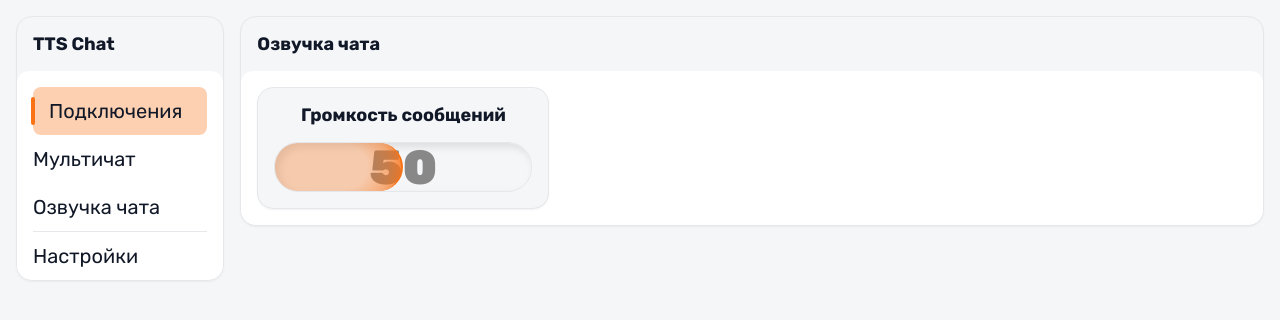
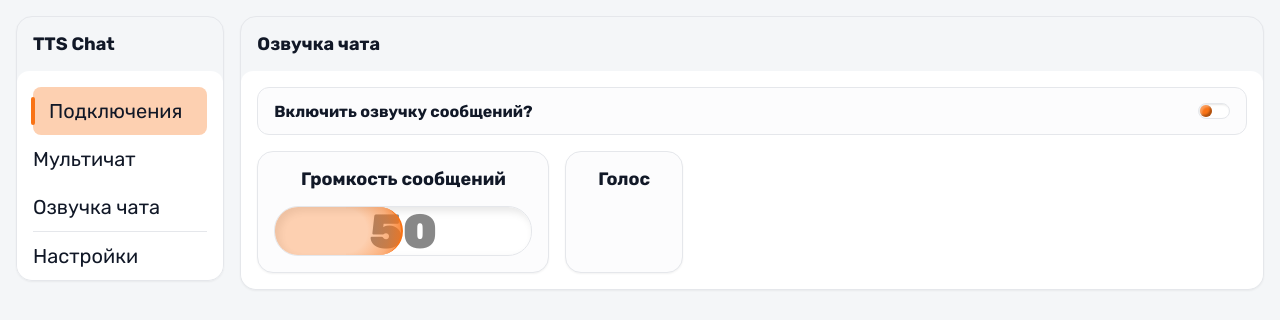
Before and after one commit to Saltein/tts-chat, a React (Create React App) app: page /tts in a window 1280 px wide. Shown: the top 320 px of the page. Built offline with nearby package versions, Linux system fonts and the light colour scheme; what number-to-words-ru would draw is missing.

Commit message:
фищиф

```diff
--- a/src/pages/OtherPages/TTSPage/TTSPage.jsx
+++ b/src/pages/OtherPages/TTSPage/TTSPage.jsx
@@ -1,5 +1,5 @@
 import { selectSpeechVolume, setSpeechVolume } from '../../../features/tts-chat/model/slice'
-import { DefaultSlider } from '../../../shared/ui'
+import { DefaultOption, DefaultSlider, DefaultSwitch, DefaultTitle } from '../../../shared/ui'
 import { TTSButton } from '../../../shared/ui/buttons/TTSButton/TTSButton'
 import { DefaultWidgetShape } from '../../../shared/widgets/DefaultWidgetShape/DefaultWidgetShape'
 import s from './TTSPage.module.scss'
@@ -7,11 +7,34 @@ import s from './TTSPage.module.scss'
 export const TTSPage = () => {
     return (
         <div className={s.wrapper}>
-            <DefaultWidgetShape marginLeft={'0'} padding={'0'} title='Озвучка чата' paddingBlock={'16px'}>
-                {/* <TTSButton /> */}
-                <DefaultWidgetShape title='Громкость сообщений' width={'fit-content'} margin={'0'} padding={'0 16px 16px 16px'} noBlock justifyTitle={'center'}>
-                    <DefaultSlider dispatcher={setSpeechVolume} selector={selectSpeechVolume} />
-                </DefaultWidgetShape>
+            <DefaultWidgetShape marginLeft={'0'} padding={'0'} title='Озвучка чата' paddingBlock={'16px'} flexDirection={'column'} display={'flex'}>
+                <DefaultOption name={'Включить озвучку сообщений?'}>
+                    <DefaultSwitch />
+                </DefaultOption>
+                <div className={s.settingsBlock}>
+                    <DefaultWidgetShape
+                        title='Громкость сообщений'
+                        width={'fit-content'}
+                        margin={'0'}
+                        padding={'0 16px 16px 16px'}
+                        noBlock
+                        justifyTitle={'center'}
+                        backgroundColor={'var(--color-items)'}
+                    >
+                        <DefaultSlider dispatcher={setSpeechVolume} selector={selectSpeechVolume} />
+                    </DefaultWidgetShape>
+                    <DefaultWidgetShape
+                        title='Голос'
+                        width={'fit-content'}
+                        margin={'0'}
+                        padding={'0 16px 16px 16px'}
+                        noBlock
+                        justifyTitle={'center'}
+                        backgroundColor={'var(--color-items)'}
+                    >
+
+                    </DefaultWidgetShape>
+                </div>
             </DefaultWidgetShape>
         </div>
     )
--- a/src/pages/OtherPages/TTSPage/TTSPage.module.scss
+++ b/src/pages/OtherPages/TTSPage/TTSPage.module.scss
@@ -1 +1,6 @@
 @import '../../../shared/styles/variables.scss';
+
+.settingsBlock {
+    display: flex;
+    gap: $spacing-md;
+}
--- a/src/shared/ui/index.js
+++ b/src/shared/ui/index.js
@@ -2,7 +2,9 @@ export { NavButton } from './buttons/NavButton/NavButton'
 export { DefaultTitle } from './titles/DefaultTitle/DefaultTitle'
 export { DefaultDivider } from './dividers/DefaultDivider/DefaultDivider'
 export { ConnectionSwitch } from './switches/ConnectionSwitch/ConnectionSwitch'
+export { DefaultSwitch } from './switches/DefaultSwitch/DefaultSwitch'
 export { DefaultInput } from './inputs/DefaultInput/DefaultInput'
 export { DefaultButton } from './buttons/DefaultButton/DefaultButton'
 export { DefaultWarning } from './warnings'
 export { DefaultSlider } from './sliders'
+export { DefaultOption } from './settings options'
--- /dev/null
+++ b/src/shared/ui/settings options/DefaultOption/DefaultOption.jsx
@@ -0,0 +1,12 @@
+import s from './DefaultOption.module.scss'
+
+export const DefaultOption = ({ name, children }) => {
+    return (
+        <div className={s.wrapper}>
+            <h4 className={s.name}>{name}</h4>
+            <div className={s.children}>
+                {children}
+            </div>
+        </div>
+    )
+}
--- /dev/null
+++ b/src/shared/ui/settings options/DefaultOption/DefaultOption.module.scss
@@ -0,0 +1,18 @@
+@import '../../../styles/variables.scss';
+
+.wrapper {
+    border: 1px solid var(--color-border);
+    height: 48px;
+    min-width: 384px;
+    background-color: var(--color-items);
+    border-radius: $border-radius-lg;
+
+    display: flex;
+    justify-content: space-between;
+    align-items: center;
+    padding: $spacing-md;
+}
+
+.name {
+
+}
--- /dev/null
+++ b/src/shared/ui/settings options/index.js
@@ -0,0 +1 @@
+export { DefaultOption } from './DefaultOption/DefaultOption'
--- a/src/shared/ui/sliders/DefaultSlider/DefaultSlider.module.scss
+++ b/src/shared/ui/sliders/DefaultSlider/DefaultSlider.module.scss
@@ -5,7 +5,7 @@
     box-sizing: content-box;
     display: flex;
     height: 48px;
-    background-color: var(--color-background);
+    background-color: var(--color-surface);
     border: 1px solid var(--color-border);
     border-radius: 24px;
     overflow: hidden;
--- a/src/shared/widgets/DefaultWidgetShape/DefaultWidgetShape.jsx
+++ b/src/shared/widgets/DefaultWidgetShape/DefaultWidgetShape.jsx
@@ -29,6 +29,8 @@ export const DefaultWidgetShape = ({
     noTitle = false,
     backgroundColorBlock,
     noBlock = false,
+    flexDirection,
+    display,
 }) => {
     const wrapperStyles = {
         width: width && width,
@@ -65,6 +67,8 @@ export const DefaultWidgetShape = ({
         ...(padding && !(paddingTopBlock || paddingBottomBlock || paddingLeftBlock || paddingRightBlock)
             ? { paddingBlock }
             : {}),
+        flexDirection: flexDirection ?? undefined,
+        display: display ?? undefined,
     }
 
     const titleStyles = {
```
